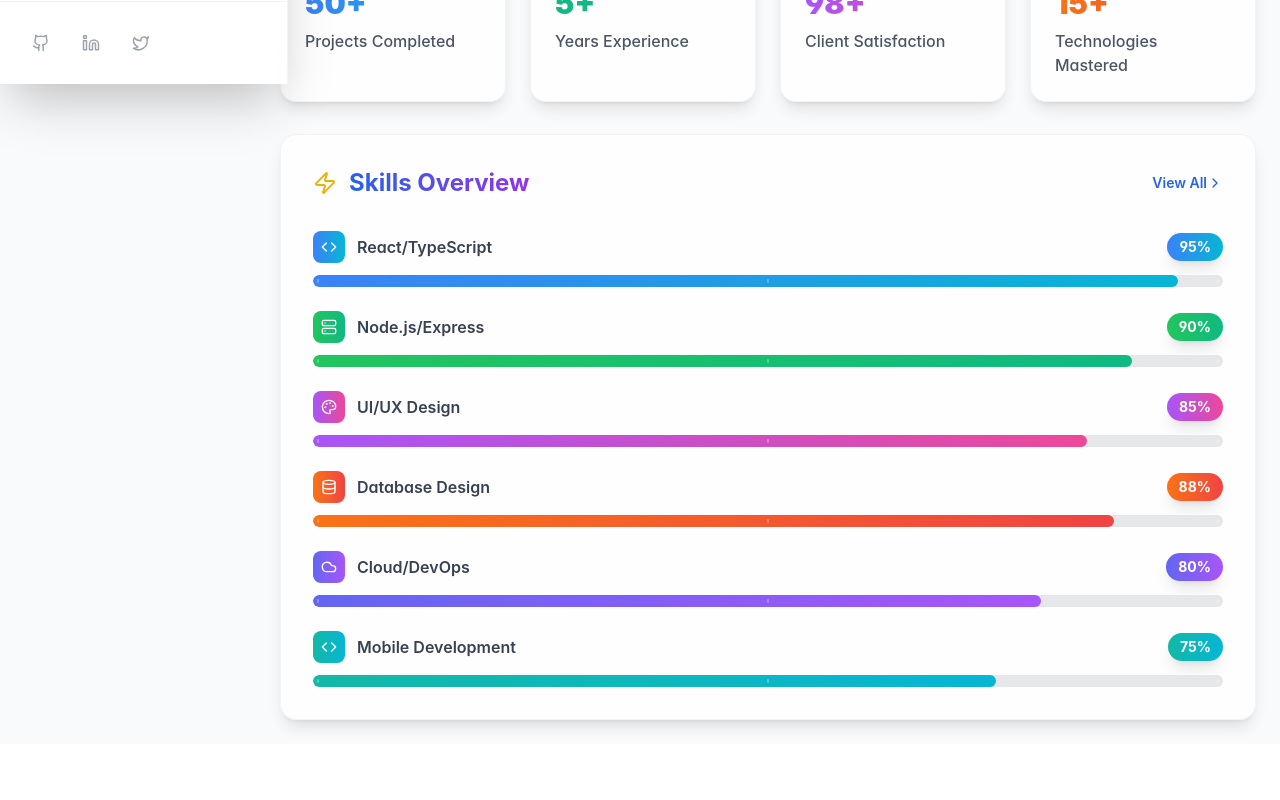
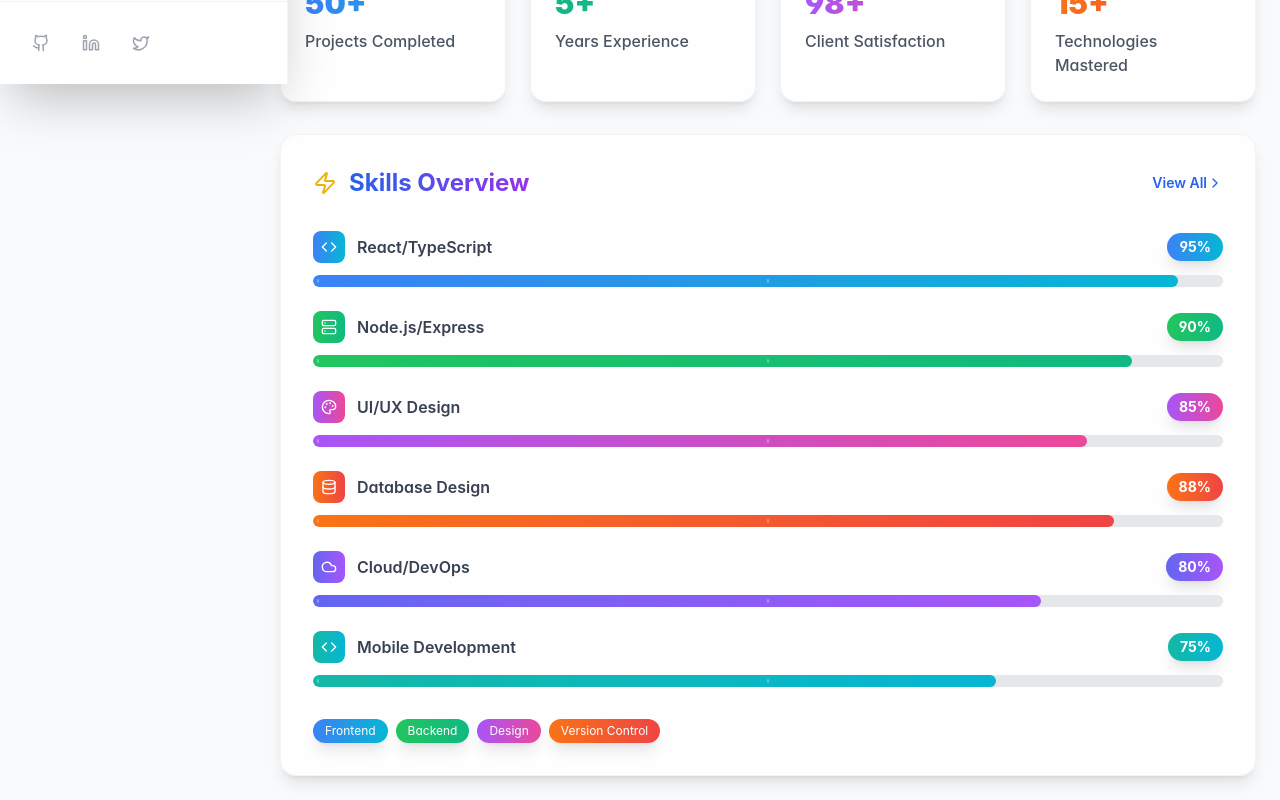
Before and after one commit to XyonShadow/XyonBoard, a React (Vite) app: page / in a window 1280 px wide. Shown: the part 716-1516 px from the top of the page. Before the commit the page ends 1460 px from the top, so only its background shows below. Built offline with nearby package versions, Linux system fonts and the light colour scheme.

Commit message:
feat(skills): add floating skill badges with animations

```diff
--- a/src/components/dashboard/SkillsOverview.tsx
+++ b/src/components/dashboard/SkillsOverview.tsx
@@ -158,6 +158,28 @@ export const SkillsOverview: React.FC = () => {
           />
         ))}
       </div>
+
+      {/* Floating skill badges */}
+      <div className="mt-8 flex flex-wrap gap-2">
+        {[
+          { label: 'Frontend', from: 'blue-500', to: 'cyan-500' },
+          { label: 'Backend', from: 'green-500', to: 'emerald-500' },
+          { label: 'Design', from: 'purple-500', to: 'pink-500' },
+          { label: 'Version Control', from: 'orange-500', to: 'red-500' },
+        ].map((badge, index) => (
+          <div
+            key={badge.label}
+            className={`px-3 py-1 bg-gradient-to-r from-${badge.from} to-${badge.to} text-white text-xs
+                        rounded-full shadow-lg transition-transform duration-300 cursor-default
+                        opacity-0 animate-fadeInUp`
+                      }
+            style={{ animationDelay: `${1 + index * 0.2}s` }} // stagger each by 0.2s
+          >
+            {badge.label}
+          </div>
+        ))}
+      </div>
+
     </div>
   );
 };
```
